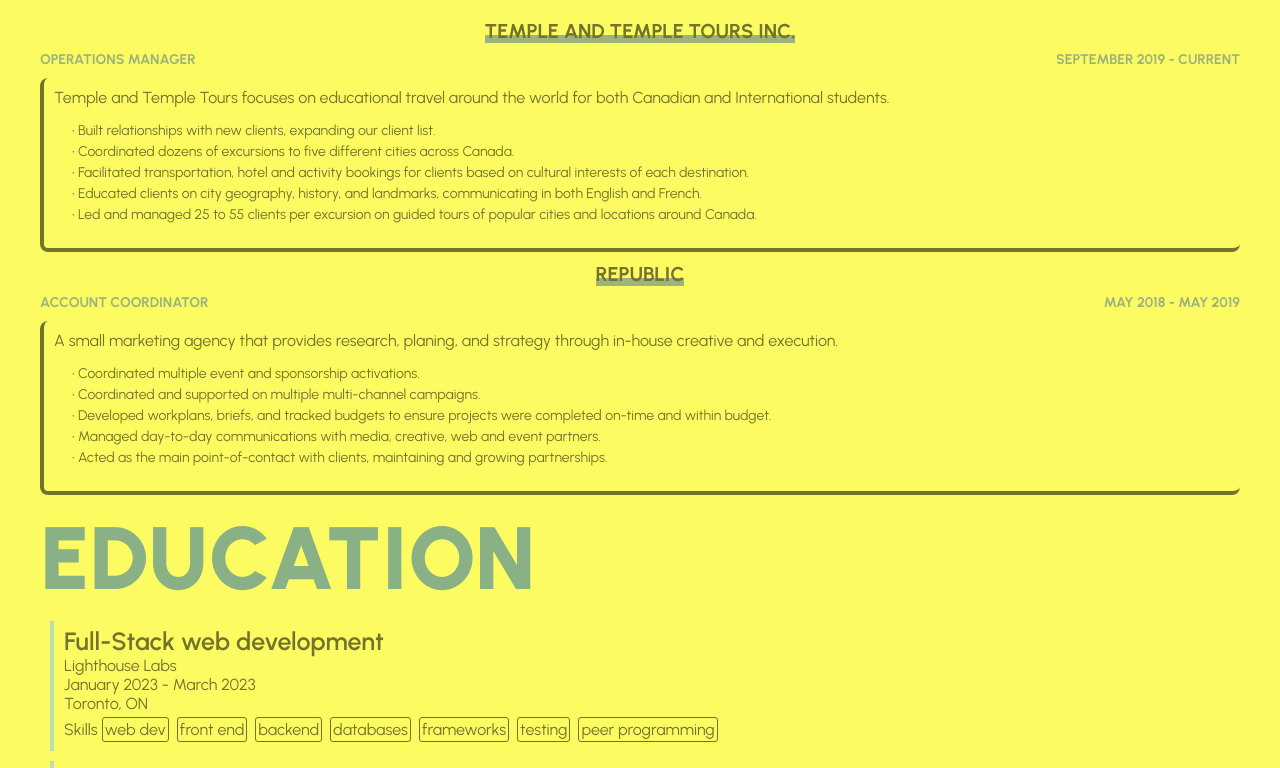
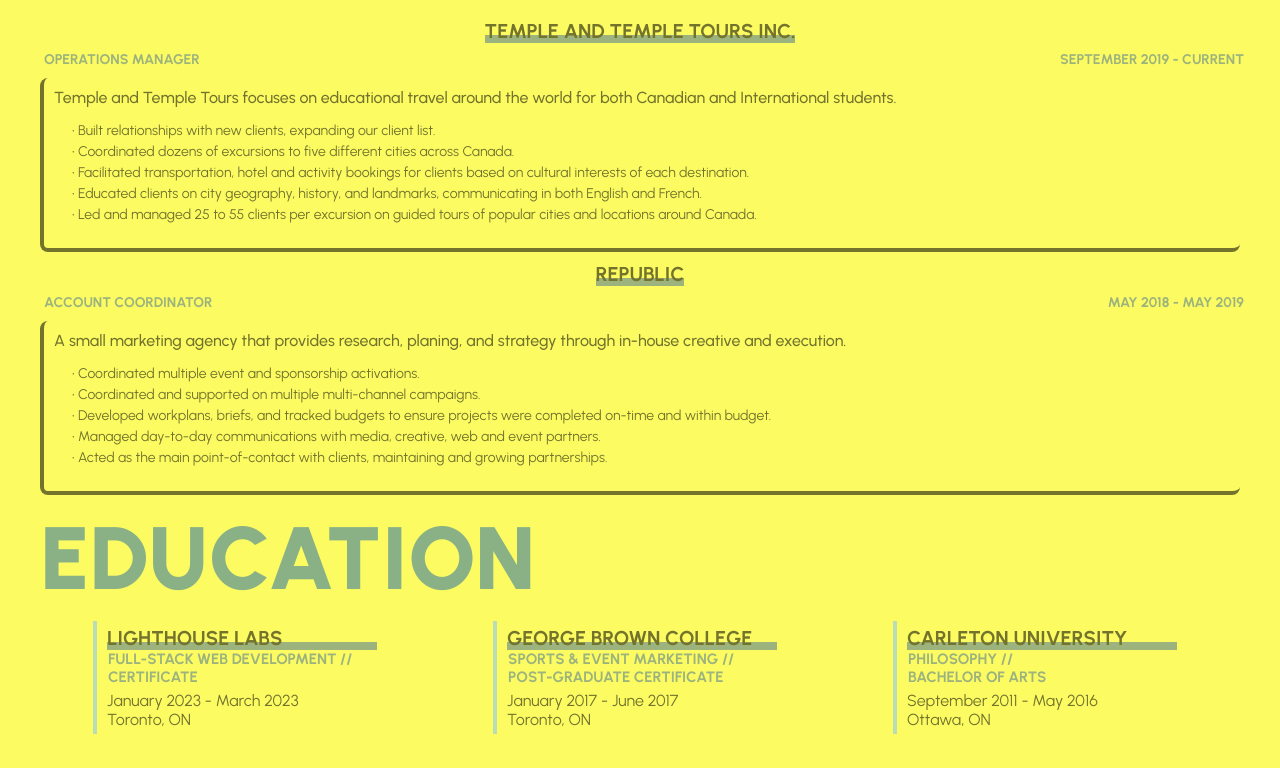
Before and after one commit to gtemple/personal-site-redux, a React (Vite) app in the folder client/: page / in a window 1280 px wide. Shown: the part 2712-3480 px from the top of the page. Built offline with nearby package versions, Linux system fonts and the light colour scheme.

Commit message:
update styling

```diff
--- a/client/src/components/Education/Degree.tsx
+++ b/client/src/components/Education/Degree.tsx
@@ -2,6 +2,7 @@
   name: string,
   degree: string,
   minor?: string,
+  degreeType: string,
   location: string,
   start: string,
   end: string,
@@ -10,29 +11,26 @@
   skills: string[]
 }
 
-const Degree = ({name, degree, location, start, end, skills}: DegreeData) => {
+const Degree = ({name, degree, degreeType, location, start, end}: DegreeData) => {
 
-  const skillsParser = (skillArray: string[]) => {
-    return skillArray.map((s: string, index: number) => {
-      return (<div className={`${s.toLowerCase().split(' ').join('-')} skill`} key={index}>{s}</div>)
-    });
-  }
+  // const skillsParser = (skillArray: string[]) => {
+  //   return skillArray.map((s: string, index: number) => {
+  //     return (<div className={`${s.toLowerCase().split(' ').join('-')} skill`} key={index}>{s}</div>)
+  //   });
+  // }
 
   return (
     <div className='degree-container'>
       <div>
-        <h3>{degree}</h3>
+        <div className='background-line'>{name}</div>
         <div>
-          <div>{name}</div>
+          <div className="degree-type">{degree} // <br></br>{degreeType}</div>
           <div>{start} - {end}</div>
         </div>
       </div>
       <div>
         <div>{location}</div>
       </div>
-      <div>
-        <div className='skills'>Skills {skillsParser(skills)}</div>
-      </div>
     </div>
   )
 }
--- a/client/src/components/Education/Index.tsx
+++ b/client/src/components/Education/Index.tsx
@@ -5,7 +5,7 @@
 interface School {
   name: string;
   degree: string;
-  degreeType?: string;
+  degreeType: string;
   minor?: string;
   location: string;
   start: string;
@@ -56,11 +56,13 @@
   return (
     <div>
       <h2 className='start'>EDUCATION</h2>
+      <div className='education-container'>
       {schools.map((school, index) => (
         <Degree
           key={index}
           name={school.name}
           degree={school.degree}
+          degreeType={school.degreeType}
           minor={school.minor}
           location={school.location}
           start={school.start}
@@ -71,6 +73,7 @@
         />
       ))}
     </div>
+    </div>
   );
 };
 
--- a/client/src/components/Education/education.css
+++ b/client/src/components/Education/education.css
@@ -1,11 +1,25 @@
+.education-container {
+  display: flex;
+  flex-wrap: wrap;
+  justify-content: space-around;
+}
+
 .degree-container {
-  width: 90%;
-  margin: 10px;
+  width: 270px;
+  margin: 10px 0;
   padding: 5px 10px 5px 10px;
   border-style: solid;
   border-width: 0 0 0 4px;
   border-color: hsl(208, 100%, 75%);
   text-align: left;
+}
+
+.degree-type {
+  margin: 0 0 5px 1px;
+  text-transform: uppercase;
+  font-weight: 700;
+  font-size: 15px;
+  color: #4b7695;
 }
 
 .skills {
--- a/client/src/components/Work/work.css
+++ b/client/src/components/Work/work.css
@@ -18,7 +18,7 @@
 }
 
 .job-secondary {
-  margin: 8px 0;
+  margin: 8px 4px;
   width: 100%;
   display: flex;
   justify-content: space-between;
@@ -30,6 +30,7 @@
 
 .job-description {
   text-align: left;
+  font-weight: 500;
 }
 
 @media (min-width: 1px) {
```
